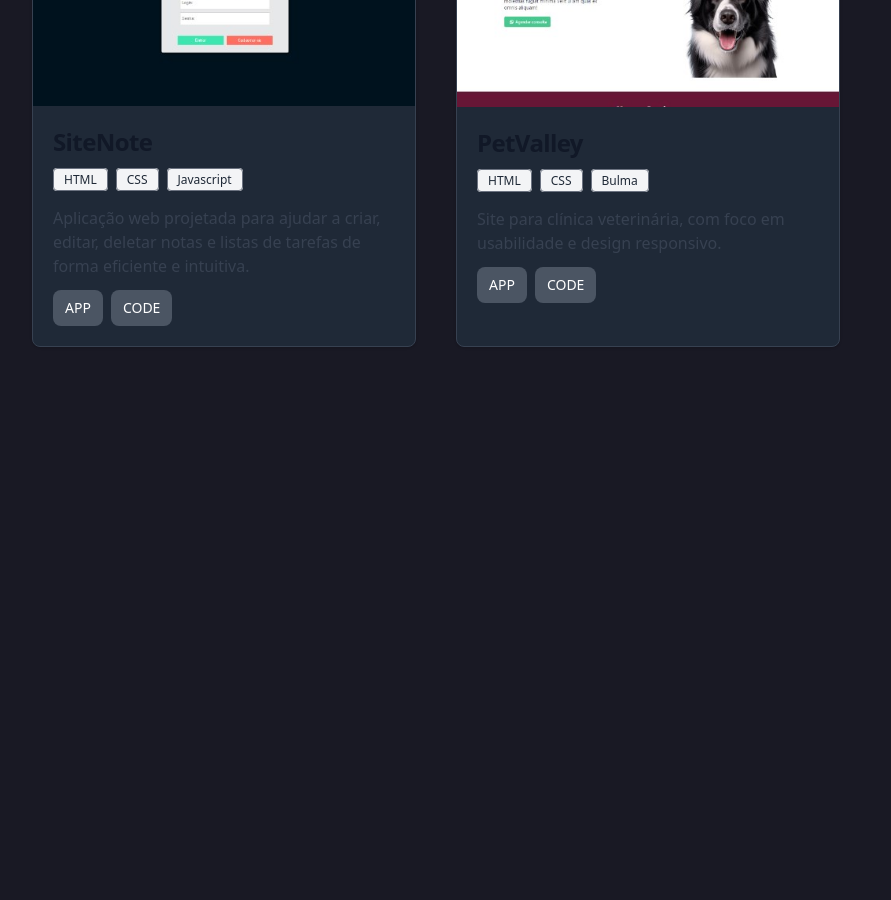
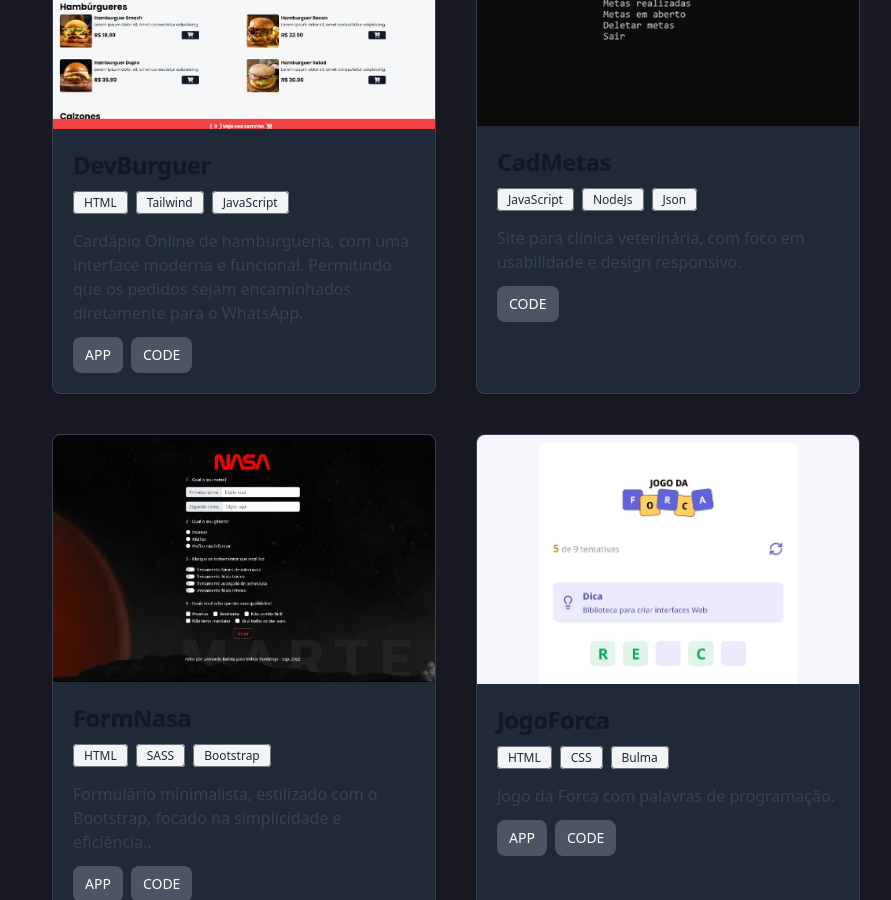
Before and after one commit to DevTec2020/Apresentacao, a React (Vite) app: page / in a window 1280 px wide. Shown: the part 1900-2800 px from the top of the page, without its empty margins (184-1075 px from the left). Before the commit the page ends 2400 px from the top, so only its background shows below. Built offline with nearby package versions, Linux system fonts and the light colour scheme.

Commit message:
FEAT: Adcionando todos os cards de projetos

```diff
--- a/src/components/Projetos/index.tsx
+++ b/src/components/Projetos/index.tsx
@@ -1,20 +1,23 @@
-import GitIco from "../../assets/Projetos/GitIco.svg"
-import EyeIco from "../../assets/Projetos/EyeIco.svg"
-
 import siteNote from "../../assets/Projetos/SiteNote.jpg"
 import PetValley from "../../assets/Projetos/PetValley.jpg"
+import DevBurguer from "../../assets/Projetos/DevBurguer.jpg"
+import CadMetas from "../../assets/Projetos/CadMetas.jpg"
+import FormNasa from "../../assets/Projetos/FormNasa.jpg"
+import JogoForca from "../../assets/Projetos/JogoForca.jpg"
+
 
 
 export function Projetos() {
     return (
-        <div className="min-h-screen w-full text-white p-10">
+        <div className="min-h-screen w-full p-10">
             <div>
                 <h1 className="font-semibold text-4xl text-center text-orange-500">Projetos</h1>
             </div>
 
 
 
-            <div className="flex flex-wrap justify-center mt-20 gap-10 text-slate-400">
+            <div className="flex flex-wrap justify-center mt-10 gap-10">
+
 
                 {/* SiteNote Card*/}
                 <div className="max-w-sm bg-gray-800 border border-gray-700 rounded-lg shadow ">
@@ -77,10 +80,125 @@ export function Projetos() {
                     </div>
                 </div>
 
+                {/* DevBurguer Card*/}
+                <div className="max-w-sm bg-gray-800 border border-gray-700 rounded-lg shadow ">
+                    <a href="#">
+                        <img className="rounded-t-lg" src={DevBurguer} alt="Projeto SiteNote" />
+                    </a>
+                    <div className="p-5">
+                        <h5 className="mb-2 text-2xl font-bold tracking-tight text-gray-900 dark:text-white">DevBurguer</h5>
+                        <div className="mb-4">
+                            <span className="bg-gray-100 text-gray-800 text-xs font-medium me-2 px-2.5 py-0.5 rounded dark:bg-gray-700 dark:text-gray-400 border border-gray-500">HTML</span>
+                            <span className="bg-gray-100 text-gray-800 text-xs font-medium me-2 px-2.5 py-0.5 rounded dark:bg-gray-700 dark:text-gray-400 border border-gray-500">Tailwind</span>
+                            <span className="bg-gray-100 text-gray-800 text-xs font-medium me-2 px-2.5 py-0.5 rounded dark:bg-gray-700 dark:text-gray-400 border border-gray-500">JavaScript</span>
+                        </div>
+
+                        <p className="mb-3 font-normal text-gray-700 dark:text-gray-400">
+                            Cardápio Online de hamburgueria, com uma interface moderna e funcional. Permitindo que os pedidos sejam encaminhados diretamente para o WhatsApp.
+                        </p>
+                        <div className="flex  gap-2">
+                            <a href="https://dev-burguer-jade.vercel.app" target="_blank"
+                            className="inline-flex items-center px-3 py-2 text-sm font-medium text-center text-white rounded-lg focus:ring-4 focus:outline-none  bg-gray-600 hover:bg-gray-700 focus:ring-gray-800">
+                                APP
+                            </a>
+
+                            <a href="https://github.com/DevTec2020/DevBurguer" target="_blank"
+                            className="inline-flex items-center px-3 py-2 text-sm font-medium text-center text-white rounded-lg focus:ring-4 focus:outline-none  bg-gray-600 hover:bg-gray-700 focus:ring-gray-800">
+                                CODE
+                            </a>
+                        </div>
+
+                    </div>
+                </div>
 
 
-                <div>
+                {/* CadMetas Card*/}
+                <div className="max-w-sm bg-gray-800 border border-gray-700 rounded-lg shadow ">
+                    <a href="#">
+                        <img className="rounded-t-lg" src={CadMetas} alt="Projeto SiteNote" />
+                    </a>
+                    <div className="p-5">
+                        <h5 className="mb-2 text-2xl font-bold tracking-tight text-gray-900 dark:text-white">CadMetas</h5>
+                        <div className="mb-4">
+                            <span className="bg-gray-100 text-gray-800 text-xs font-medium me-2 px-2.5 py-0.5 rounded dark:bg-gray-700 dark:text-gray-400 border border-gray-500">JavaScript</span>
+                            <span className="bg-gray-100 text-gray-800 text-xs font-medium me-2 px-2.5 py-0.5 rounded dark:bg-gray-700 dark:text-gray-400 border border-gray-500">NodeJs</span>
+                            <span className="bg-gray-100 text-gray-800 text-xs font-medium me-2 px-2.5 py-0.5 rounded dark:bg-gray-700 dark:text-gray-400 border border-gray-500">Json</span>
+                        </div>
 
+                        <p className="mb-3 font-normal text-gray-700 dark:text-gray-400">
+                            Site para clínica veterinária, com foco em usabilidade e design responsivo.
+                        </p>
+                        <div className="flex  gap-2">
+                           <a href="https://github.com/DevTec2020/CadMetas" target="_blank"
+                            className="inline-flex items-center px-3 py-2 text-sm font-medium text-center text-white rounded-lg focus:ring-4 focus:outline-none  bg-gray-600 hover:bg-gray-700 focus:ring-gray-800">
+                                CODE
+                            </a>
+                        </div>
+
+                    </div>
+                </div>
+
+                {/* FormNasa Card*/}
+                <div className="max-w-sm bg-gray-800 border border-gray-700 rounded-lg shadow ">
+                    <a href="#">
+                        <img className="rounded-t-lg" src={FormNasa} alt="Projeto SiteNote" />
+                    </a>
+                    <div className="p-5">
+                        <h5 className="mb-2 text-2xl font-bold tracking-tight text-gray-900 dark:text-white">FormNasa</h5>
+                        <div className="mb-4">
+                            <span className="bg-gray-100 text-gray-800 text-xs font-medium me-2 px-2.5 py-0.5 rounded dark:bg-gray-700 dark:text-gray-400 border border-gray-500">HTML</span>
+                            <span className="bg-gray-100 text-gray-800 text-xs font-medium me-2 px-2.5 py-0.5 rounded dark:bg-gray-700 dark:text-gray-400 border border-gray-500">SASS</span>
+                            <span className="bg-gray-100 text-gray-800 text-xs font-medium me-2 px-2.5 py-0.5 rounded dark:bg-gray-700 dark:text-gray-400 border border-gray-500">Bootstrap</span>
+                        </div>
+
+                        <p className="mb-3 font-normal text-gray-700 dark:text-gray-400">
+                            Formulário minimalista, estilizado com o Bootstrap, focado na simplicidade e eficiência..
+                        </p>
+                        <div className="flex  gap-2">
+                            <a href="https://devtec2020.github.io/FormNasa/" target="_blank"
+                            className="inline-flex items-center px-3 py-2 text-sm font-medium text-center text-white rounded-lg focus:ring-4 focus:outline-none  bg-gray-600 hover:bg-gray-700 focus:ring-gray-800">
+                                APP
+                            </a>
+
+                            <a href="https://github.com/DevTec2020/FormNasa" target="_blank"
+                            className="inline-flex items-center px-3 py-2 text-sm font-medium text-center text-white rounded-lg focus:ring-4 focus:outline-none  bg-gray-600 hover:bg-gray-700 focus:ring-gray-800">
+                                CODE
+                            </a>
+                        </div>
+
+                    </div>
+                </div>
+
+
+                {/* JogoForca Card*/}
+                <div className="max-w-sm bg-gray-800 border border-gray-700 rounded-lg shadow ">
+                    <a href="#">
+                        <img className="rounded-t-lg" src={JogoForca} alt="Projeto SiteNote" />
+                    </a>
+                    <div className="p-5">
+                        <h5 className="mb-2 text-2xl font-bold tracking-tight text-gray-900 dark:text-white">JogoForca</h5>
+                        <div className="mb-4">
+                            <span className="bg-gray-100 text-gray-800 text-xs font-medium me-2 px-2.5 py-0.5 rounded dark:bg-gray-700 dark:text-gray-400 border border-gray-500">HTML</span>
+                            <span className="bg-gray-100 text-gray-800 text-xs font-medium me-2 px-2.5 py-0.5 rounded dark:bg-gray-700 dark:text-gray-400 border border-gray-500">CSS</span>
+                            <span className="bg-gray-100 text-gray-800 text-xs font-medium me-2 px-2.5 py-0.5 rounded dark:bg-gray-700 dark:text-gray-400 border border-gray-500">Bulma</span>
+                        </div>
+
+                        <p className="mb-3 font-normal text-gray-700 dark:text-gray-400">
+                            Jogo da Forca com palavras de programação.
+                        </p>
+                        <div className="flex  gap-2">
+                            <a href="https://pet-valley.vercel.app" target="_blank"
+                            className="inline-flex items-center px-3 py-2 text-sm font-medium text-center text-white rounded-lg focus:ring-4 focus:outline-none  bg-gray-600 hover:bg-gray-700 focus:ring-gray-800">
+                                APP
+                            </a>
+
+                            <a href="https://github.com/DevTec2020/Pet-Valley" target="_blank"
+                            className="inline-flex items-center px-3 py-2 text-sm font-medium text-center text-white rounded-lg focus:ring-4 focus:outline-none  bg-gray-600 hover:bg-gray-700 focus:ring-gray-800">
+                                CODE
+                            </a>
+                        </div>
+
+                    </div>
                 </div>
 
             </div>
```
Also changed, not shown: src/assets/Projetos/JogoForca.jpg (added).
